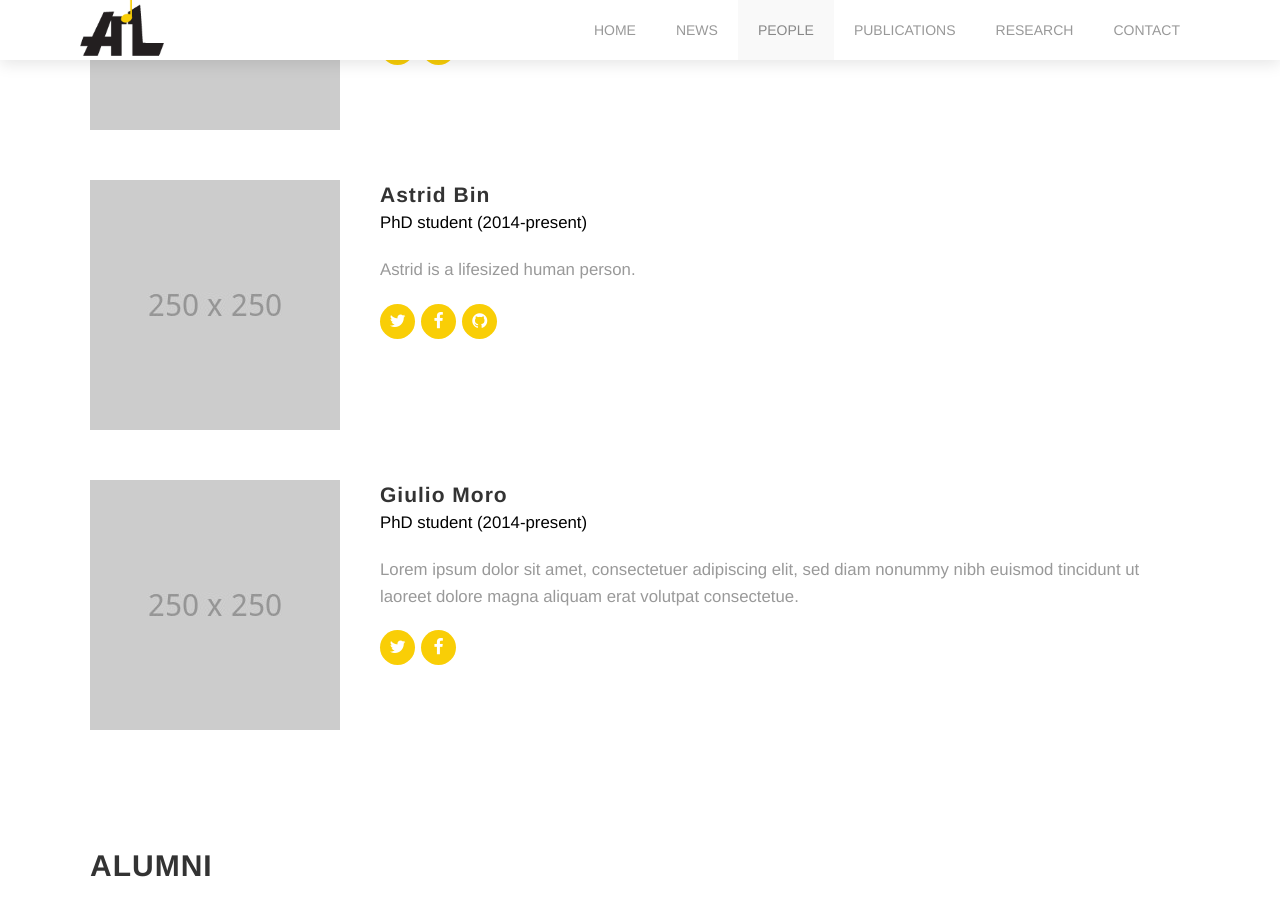
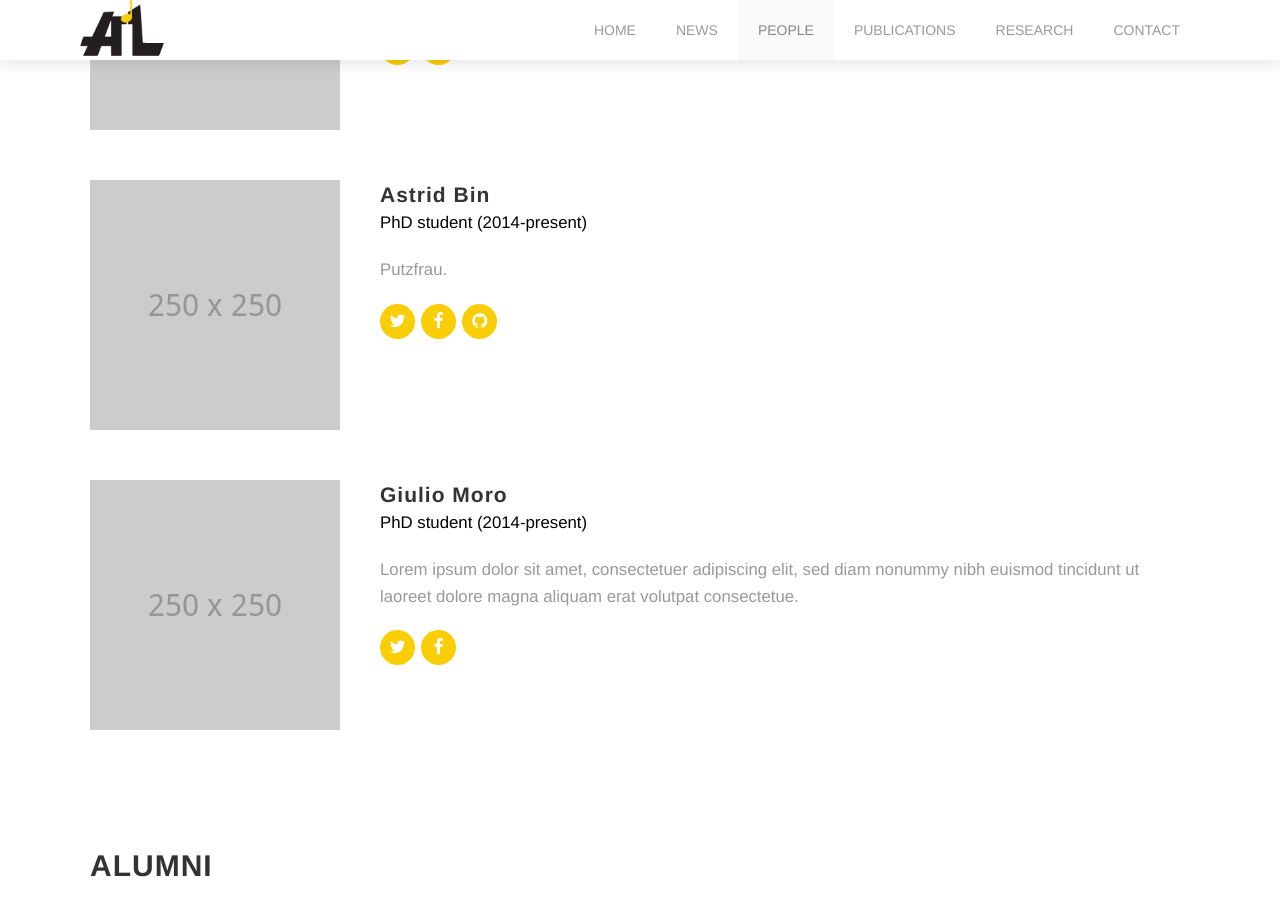
Before and after one commit to disastrid/instruments_lab, a Jekyll site: the page built from docs/people/index.html, in a window 1280 px wide and 900 px high, scrolled down 2457 px. Built offline with Jekyll 4.4.1, drawn with Linux system fonts in a browser that asks for light colours; some of the changed text lies outside the part shown.

```diff
--- a/docs/_data/members.yml
+++ b/docs/_data/members.yml
@@ -13,7 +13,7 @@
   education: S.B. Music, S.B. Electrical Engineering, MIT; M.Eng. Electrical Engineering, MIT; Ph.D. Music Composition, U. Penn. 2009; Postdoc Drexel University MET-lab 2009-2011
   interests: Composition, actuated instruments, viola, piano, embedded audio systems
 - avatar: ../images/stock/member-4.jpg
-  name: Fabio Morreale
+  name: Dr Fabio Morreale
   position: Post doc
   socials:
     - link: http://twitter.com
@@ -73,7 +73,7 @@
     - link: http://github.com
       icon: github
   desc:
-    Astrid is a lifesized human person.
+    Putzfrau.
 - avatar: ../images/stock/member-4.jpg
   name: Giulio Moro
   position: PhD student (2014-present)
```
